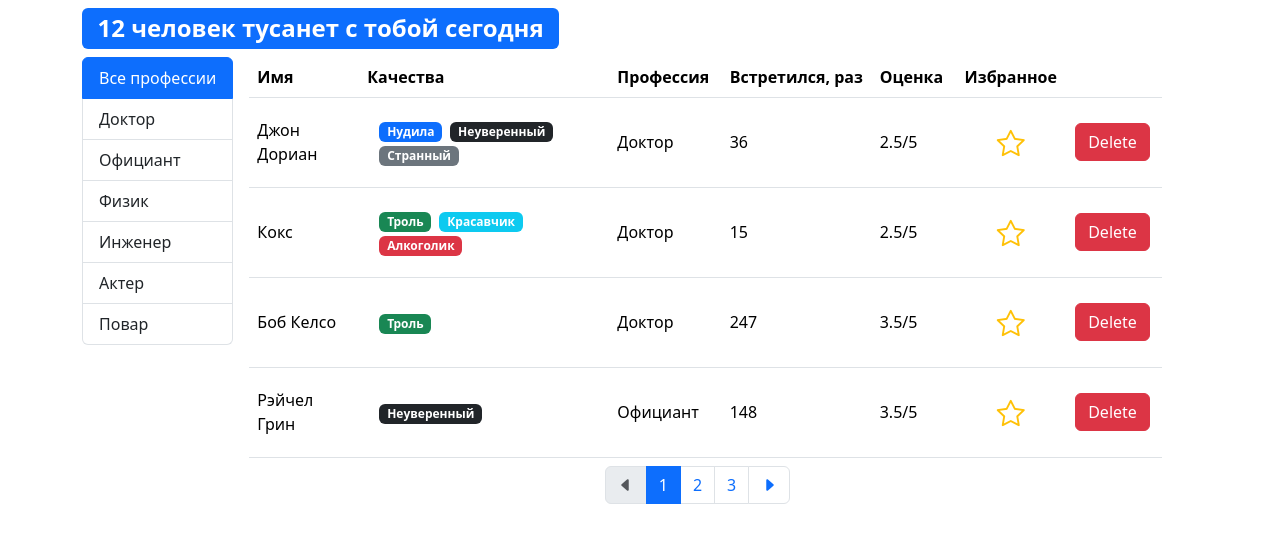
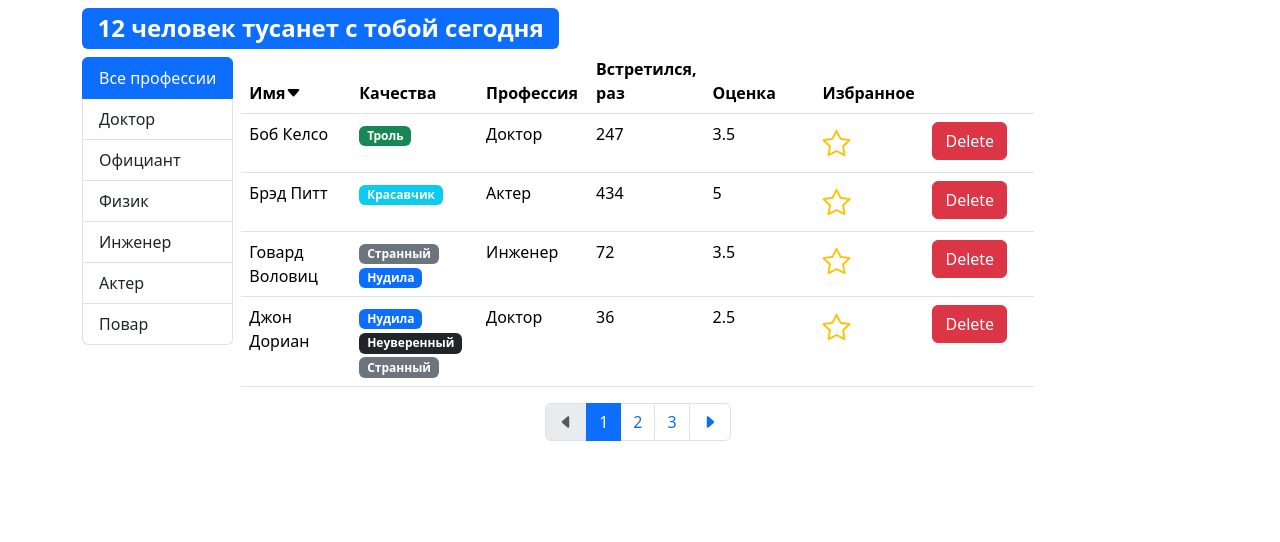
Before and after one commit to VakiTaki/fast_company, a React (Create React App) app: page / in a window 1280 px wide. Shown: the top 542 px of the page. Built offline with nearby package versions, Linux system fonts and the light colour scheme.

Commit message:
all work

```diff
--- a/src/components/bookmark.jsx
+++ b/src/components/bookmark.jsx
@@ -1,17 +1,17 @@
 import React from "react";
 import PropTypes from "prop-types";
 
-function Bookmark({ onToogleBookMark, user }) {
+function Bookmark({ onToogleBookmark, user }) {
     const clsIcon = "bi fs-3 text-warning bi-star";
     return (
-        <div onClick={() => onToogleBookMark(user._id)}>
+        <div onClick={() => onToogleBookmark(user._id)}>
             <i className={user.bookmark ? clsIcon + "-fill" : clsIcon}></i>
         </div>
     );
 }
 
 Bookmark.propTypes = {
-    onToogleBookMark: PropTypes.func.isRequired,
+    onToogleBookmark: PropTypes.func.isRequired,
     user: PropTypes.object.isRequired
 };
 
--- /dev/null
+++ b/src/components/qualityList.jsx
@@ -0,0 +1,18 @@
+import React from "react";
+import Quality from "./quality";
+import PropTypes from "prop-types";
+
+function QualityList({ qualities }) {
+    return (
+        <>
+            {qualities.map((quality) => (
+                <Quality quality={quality} key={quality._id} />
+            ))}
+        </>
+    );
+}
+QualityList.propTypes = {
+    qualities: PropTypes.array.isRequired
+};
+
+export default QualityList;
--- /dev/null
+++ b/src/components/table.jsx
@@ -0,0 +1,26 @@
+import React from "react";
+import TableHeader from "./tableHeader";
+import TableBody from "./tableBody";
+import PropTypes from "prop-types";
+
+function Table({ onSort, columns, data, children }) {
+    return (
+        <table className="table">
+            {children || (
+                <>
+                    <TableHeader onSort={onSort} columns={columns} />
+                    <TableBody columns={columns} data={data} />
+                </>
+            )}
+        </table>
+    );
+}
+
+Table.propTypes = {
+    onSort: PropTypes.func,
+    columns: PropTypes.object,
+    data: PropTypes.array,
+    children: PropTypes.array
+};
+
+export default Table;
--- /dev/null
+++ b/src/components/tableBody.jsx
@@ -0,0 +1,32 @@
+import React from "react";
+import PropTypes from "prop-types";
+import _ from "lodash";
+
+function TableBody({ data, columns }) {
+    const renderContent = (item, column) => {
+        if (columns[column].component) {
+            const component = columns[column].component;
+            if (typeof component === "function") {
+                return component(item);
+            }
+            return component;
+        }
+        return _.get(item, columns[column].path);
+    };
+    return (
+        <tbody>
+            {data.map((item) => (
+                <tr key={item._id}>
+                    {Object.keys(columns).map((column) => (
+                        <td key={column}>{renderContent(item, column)}</td>
+                    ))}
+                </tr>
+            ))}
+        </tbody>
+    );
+}
+TableBody.propTypes = {
+    data: PropTypes.array.isRequired,
+    columns: PropTypes.object.isRequired
+};
+export default TableBody;
--- /dev/null
+++ b/src/components/tableHeader.jsx
@@ -0,0 +1,45 @@
+import React from "react";
+import PropTypes from "prop-types";
+
+function TableHeader({ onSort, columns, selectedSort }) {
+    return (
+        <thead>
+            <tr>
+                {Object.keys(columns).map((column) => (
+                    <th
+                        key={column}
+                        onClick={
+                            columns[column].path
+                                ? () => onSort(columns[column].path)
+                                : null
+                        }
+                        {...{ role: columns[column].path && "button" }}
+                        scope="col"
+                        style={{ width: "110px" }}
+                    >
+                        <div className="d-flex">
+                            {columns[column].name}
+                            {columns[column].path === selectedSort.iter ? (
+                                <i
+                                    className={`bi bi-caret-${
+                                        selectedSort.order === "asc"
+                                            ? "down"
+                                            : "up"
+                                    }-fill`}
+                                ></i>
+                            ) : null}
+                        </div>
+                    </th>
+                ))}
+            </tr>
+        </thead>
+    );
+}
+
+TableHeader.propTypes = {
+    onSort: PropTypes.func.isRequired,
+    columns: PropTypes.oneOfType([PropTypes.object, PropTypes.array]),
+    selectedSort: PropTypes.object
+};
+
+export default TableHeader;
--- a/src/components/user.jsx
+++ b/src/components/user.jsx
@@ -1,9 +1,9 @@
 import React from "react";
-import Quality from "./qualities";
+import Quality from "./quality";
 import Bookmark from "./bookmark";
 import PropTypes from "prop-types";
 
-const User = ({ user, onDelete, onToogleBookMark }) => {
+const User = ({ user, onDelete, onToogleBookmark }) => {
     return (
         <tr style={{ height: "90px" }}>
             <td>{user.name}</td>
@@ -18,7 +18,7 @@ const User = ({ user, onDelete, onToogleBookMark }) => {
             <td>{user.completedMeetings}</td>
             <td>{user.rate}/5</td>
             <td className="text-center">
-                <Bookmark user={user} onToogleBookMark={onToogleBookMark} />
+                <Bookmark user={user} onToogleBookmark={onToogleBookmark} />
             </td>
             <td>
                 <button
@@ -36,7 +36,7 @@ const User = ({ user, onDelete, onToogleBookMark }) => {
 User.propTypes = {
     user: PropTypes.object.isRequired,
     onDelete: PropTypes.func.isRequired,
-    onToogleBookMark: PropTypes.func.isRequired
+    onToogleBookmark: PropTypes.func.isRequired
 };
 
 export default User;
--- a/src/components/users.jsx
+++ b/src/components/users.jsx
@@ -6,10 +6,12 @@ import api from "../api";
 import PartyMsg from "./partyMsg";
 import Loader from "./loader";
 import UsersTable from "./usersTable";
+import _ from "lodash";
 
 const Users = () => {
     const [users, setUsers] = useState([]);
     const allProfession = { name: "Все профессии", _id: "0" };
+    const [sortBy, setSortBy] = useState({ iter: "name", order: "asc" });
     const pageSize = 4;
     const [selectedProf, setSelectedProf] = useState({
         name: "Все профессии",
@@ -40,7 +42,7 @@ const Users = () => {
     const handlePageChange = (pageIndex) => {
         setCurrentPage(pageIndex);
     };
-    const handleToogleBookMark = (id) => {
+    const handleToogleBookmark = (id) => {
         setUsers((prev) =>
             prev.map((user) => {
                 if (user._id === id) {
@@ -66,12 +68,14 @@ const Users = () => {
             })
         );
     };
+
     const filterUsers =
         selectedProf._id !== allProfession._id
             ? users.filter((user) => user.profession._id === selectedProf._id)
             : users;
     const count = filterUsers.length;
-    const userCrop = paginate(filterUsers, currentPage, pageSize);
+    const sortedUsers = _.orderBy(filterUsers, [sortBy.iter], [sortBy.order]);
+    const userCrop = paginate(sortedUsers, currentPage, pageSize);
     useEffect(() => {
         if (!userCrop.length && currentPage !== 1) {
             setCurrentPage((prev) => prev - 1);
@@ -111,7 +115,10 @@ const Users = () => {
                                     <UsersTable
                                         userCrop={userCrop}
                                         onDelete={handlerDelete}
-                                        onToogleBookmark={handleToogleBookMark}
+                                        onToogleBookmark={handleToogleBookmark}
+                                        onSort={setSortBy}
+                                        selectedSort={sortBy}
+                                        user={users}
                                     />
                                 </div>
                                 {!!filterUsers.length && (
--- a/src/components/usersTable.jsx
+++ b/src/components/usersTable.jsx
@@ -1,46 +1,76 @@
 import React from "react";
-import User from "./user";
+import PropTypes from "prop-types";
+import TableHeader from "./tableHeader";
+import TableBody from "./tableBody";
+import Bookmark from "./bookmark";
+import QualityList from "./qualityList";
+import Table from "./table";
 
-function usersTable({ userCrop, onDelete, onToogleBookMark }) {
+function UsersTable({
+    userCrop,
+    onDelete,
+    onToogleBookmark,
+    onSort,
+    selectedSort
+}) {
+    const columns = {
+        name: { path: "name", name: "Имя" },
+        qualities: {
+            name: "Качества",
+            component: (user) => <QualityList qualities={user.qualities} />
+        },
+        profession: { path: "profession.name", name: "Профессия" },
+        completedMeetings: {
+            path: "completedMeetings",
+            name: "Встретился, раз"
+        },
+        rate: { path: "rate", name: "Оценка" },
+        bookmark: {
+            path: "bookmark",
+            name: "Избранное",
+            component: (user) => (
+                <Bookmark user={user} onToogleBookmark={onToogleBookmark} />
+            )
+        },
+        delete: {
+            component: (user) => (
+                <button
+                    type="button"
+                    className="btn btn-danger"
+                    onClick={() => onDelete(user._id)}
+                >
+                    Delete
+                </button>
+            )
+        }
+    };
+    const handleSort = (prop) => {
+        if (selectedSort.iter === prop) {
+            onSort({
+                ...selectedSort,
+                order: selectedSort.order === "asc" ? "desc" : "asc"
+            });
+        } else {
+            onSort({ iter: prop, order: "asc" });
+        }
+    };
     return (
-        <div
-        // style={{
-        //     height: `${(pageSize + 1) * 90}px`
-        // }}
-        >
-            <table className="table m-2 align-middle">
-                <thead>
-                    <tr>
-                        <th scope="col" style={{ width: "110px" }}>
-                            Имя
-                        </th>
-                        <th scope="col" style={{ width: "250px" }}>
-                            Качества
-                        </th>
-                        <th scope="col">Профессия</th>
-                        <th scope="col" style={{ width: "150px" }}>
-                            Встретился, раз
-                        </th>
-                        <th scope="col">Оценка</th>
-                        <th scope="col" className="text-center">
-                            Избранное
-                        </th>
-                        <th scope="col"></th>
-                    </tr>
-                </thead>
-                <tbody>
-                    {userCrop.map((user) => (
-                        <User
-                            user={user}
-                            key={user._id}
-                            onDelete={onDelete}
-                            onToogleBookMark={onToogleBookMark}
-                        />
-                    ))}
-                </tbody>
-            </table>
-        </div>
+        <Table onSort={handleSort} columns={columns} data={userCrop}>
+            <TableHeader
+                onSort={handleSort}
+                columns={columns}
+                selectedSort={selectedSort}
+            />
+            <TableBody columns={columns} data={userCrop} />
+        </Table>
     );
 }
+UsersTable.propTypes = {
+    userCrop: PropTypes.array.isRequired,
+    onDelete: PropTypes.func.isRequired,
+    onToogleBookmark: PropTypes.func.isRequired,
+    onSort: PropTypes.func.isRequired,
+    selectedSort: PropTypes.object.isRequired
+};
 
-export default usersTable;
+export default UsersTable;
```
Also changed, not shown: src/components/quality.jsx (renamed from src/components/qualities.jsx).
